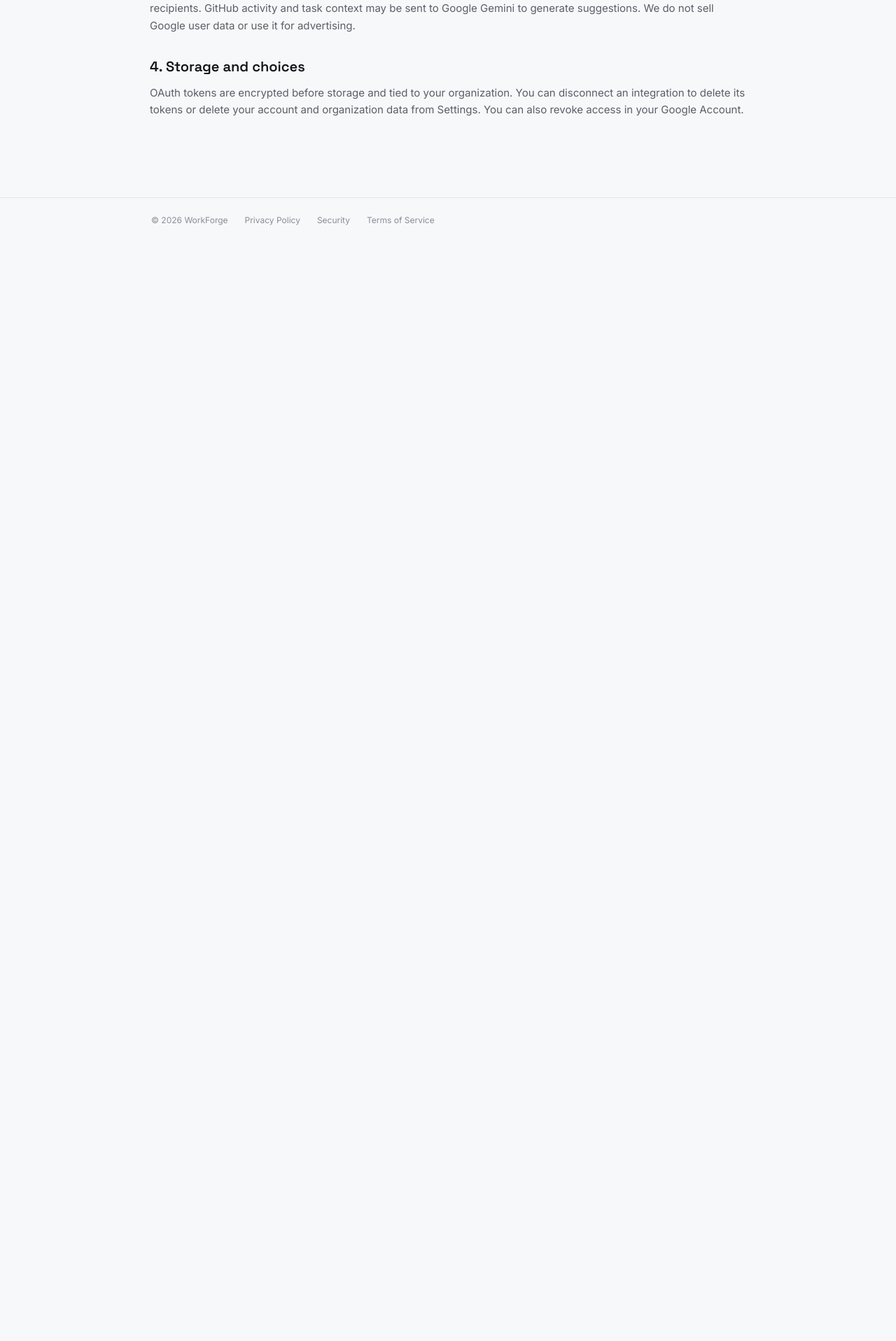
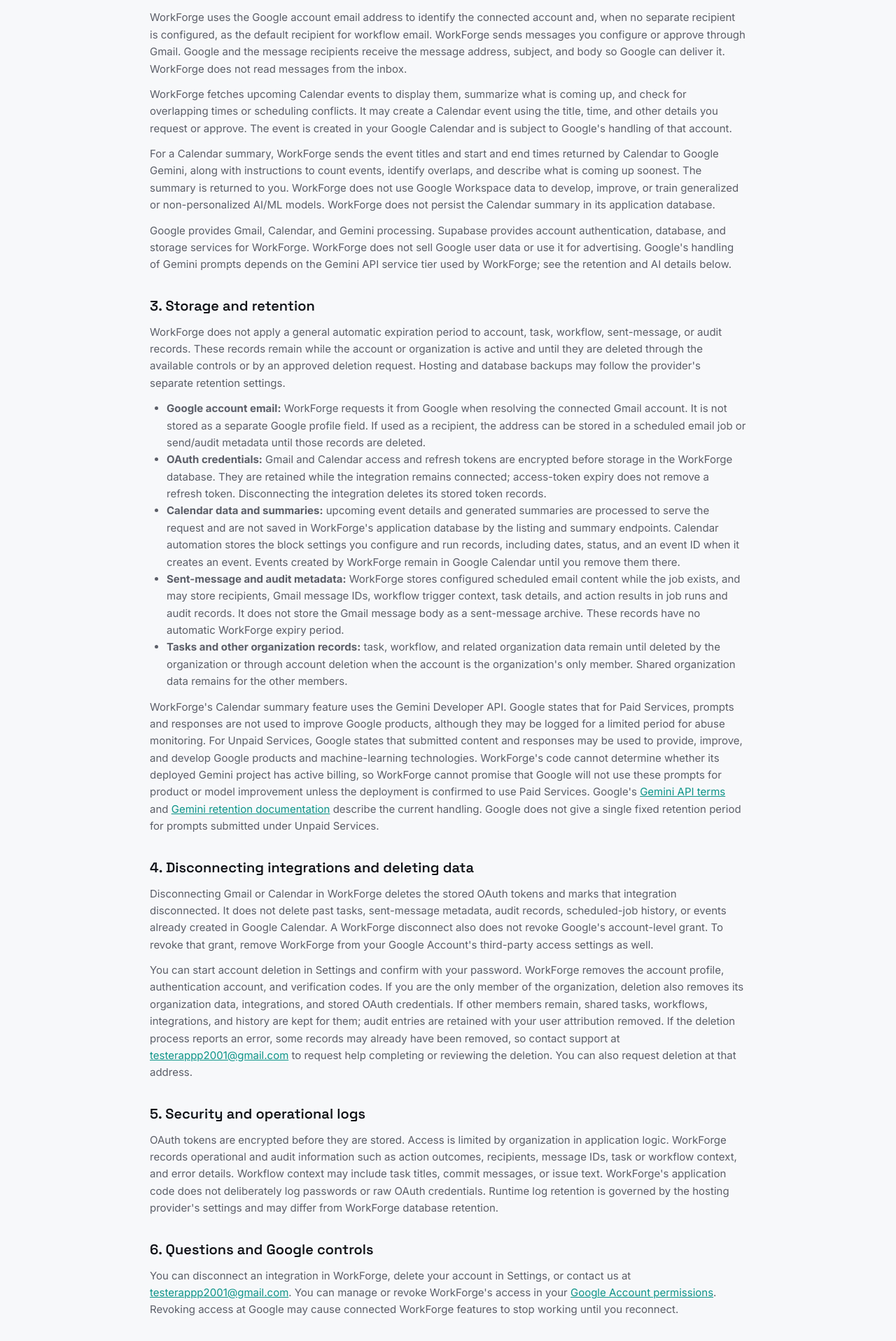
Before and after one commit to KeshavKandoi/AI-AUTOMATION, a React (Vite) app in the folder ai-coo-frontend/: page /privacy in a window 1280 px wide. Shown: the part 563-2480 px from the top of the page at 70% size. Before the commit the page ends 910 px from the top, so only its background shows below. Built offline with nearby package versions, Linux system fonts and the light colour scheme; no server answers.

Commit message:
Update Privacy Policy content for clarity on data handling and Google integrations; add tests for privacy policy disclosures and routing

```diff
--- a/ai-coo-frontend/src/pages/legal/PrivacyPolicy.tsx
+++ b/ai-coo-frontend/src/pages/legal/PrivacyPolicy.tsx
@@ -1,22 +1,191 @@
 import LegalPageLayout from './LegalPageLayout'
 import LegalSection from './LegalSection'
 
-const LAST_UPDATED = 'October 11, 2026'
+const LAST_UPDATED = 'October 13, 2026'
 
 export default function PrivacyPolicy() {
   return (
     <LegalPageLayout title="Privacy Policy" lastUpdated={LAST_UPDATED}>
-      <LegalSection number="1" title="Information we collect">
-        <p>WorkForge stores your account name, email address, organization, tasks, workflow settings, job applications, scheduled jobs, and audit records. Basic request logs help us operate and secure the service.</p>
+      <LegalSection number="1" title="Information WorkForge handles">
+        <p>
+          WorkForge stores account and organization details, tasks, workflows, scheduled jobs,
+          integration settings, and audit records in its application database. WorkForge does not
+          read Gmail messages or the Gmail inbox. When Gmail is connected, WorkForge requests the
+          connected Google account email address and permission to send email. When Calendar is
+          connected, WorkForge accesses calendar events and event details needed for the features
+          you use.
+        </p>
+        <p>
+          The Gmail connection requests the{' '}
+          <code>https://www.googleapis.com/auth/gmail.send</code> and{' '}
+          <code>https://www.googleapis.com/auth/userinfo.email</code> scopes. Calendar requests{' '}
+          <code>https://www.googleapis.com/auth/calendar</code>. WorkForge calls Gmail&apos;s send
+          API and Google&apos;s user-info endpoint; it does not list, retrieve, or search inbox
+          messages. Calendar access is used to list upcoming events and create events you request
+          or approve.
+        </p>
       </LegalSection>
-      <LegalSection number="2" title="Google account access">
-        <p>Connecting Gmail is optional. We request only the Gmail send permission and your Google account email address. WorkForge sends email when you approve a task or configure a workflow or scheduled email job. It does not read your inbox, list messages, or modify mailbox state.</p>
+
+      <LegalSection number="2" title="How Google data is used and shared">
+        <p>
+          WorkForge uses the Google account email address to identify the connected account and,
+          when no separate recipient is configured, as the default recipient for workflow email.
+          WorkForge sends messages you configure or approve through Gmail. Google and the message
+          recipients receive the message address, subject, and body so Google can deliver it.
+          WorkForge does not read messages from the inbox.
+        </p>
+        <p>
+          WorkForge fetches upcoming Calendar events to display them, summarize what is coming up,
+          and check for overlapping times or scheduling conflicts. It may create a Calendar event
+          using the title, time, and other details you request or approve. The event is created in
+          your Google Calendar and is subject to Google&apos;s handling of that account.
+        </p>
+        <p>
+          For a Calendar summary, WorkForge sends the event titles and start and end times returned
+          by Calendar to Google Gemini, along with instructions to count events, identify overlaps,
+          and describe what is coming up soonest. The summary is returned to you. WorkForge does not
+          use Google Workspace data to develop, improve, or train generalized or non-personalized
+          AI/ML models. WorkForge does not persist the Calendar summary in its application database.
+        </p>
+        <p>
+          Google provides Gmail, Calendar, and Gemini processing. Supabase provides account
+          authentication, database, and storage services for WorkForge. WorkForge does not sell
+          Google user data or use it for advertising. Google&apos;s handling of Gemini prompts
+          depends on the Gemini API service tier used by WorkForge; see the retention and AI
+          details below.
+        </p>
       </LegalSection>
-      <LegalSection number="3" title="Use and sharing">
-        <p>We use your data to provide the features you request. Gmail messages you choose to send go to Google and their recipients. GitHub activity and task context may be sent to Google Gemini to generate suggestions. We do not sell Google user data or use it for advertising.</p>
+
+      <LegalSection number="3" title="Storage and retention">
+        <p>
+          WorkForge does not apply a general automatic expiration period to account, task, workflow,
+          sent-message, or audit records. These records remain while the account or organization is
+          active and until they are deleted through the available controls or by an approved deletion
+          request. Hosting and database backups may follow the provider&apos;s separate retention
+          settings.
+        </p>
+        <ul className="list-disc pl-6">
+          <li>
+            <strong>Google account email:</strong> WorkForge requests it from Google when resolving
+            the connected Gmail account. It is not stored as a separate Google profile field. If
+            used as a recipient, the address can be stored in a scheduled email job or send/audit
+            metadata until those records are deleted.
+          </li>
+          <li>
+            <strong>OAuth credentials:</strong> Gmail and Calendar access and refresh tokens are
+            encrypted before storage in the WorkForge database. They are retained while the
+            integration remains connected; access-token expiry does not remove a refresh token.
+            Disconnecting the integration deletes its stored token records.
+          </li>
+          <li>
+            <strong>Calendar data and summaries:</strong> upcoming event details and generated
+            summaries are processed to serve the request and are not saved in WorkForge&apos;s
+            application database by the listing and summary endpoints. Calendar automation stores
+            the block settings you configure and run records, including dates, status, and an event
+            ID when it creates an event. Events created by WorkForge remain in Google Calendar until
+            you remove them there.
+          </li>
+          <li>
+            <strong>Sent-message and audit metadata:</strong> WorkForge stores configured scheduled
+            email content while the job exists, and may store recipients, Gmail message IDs, workflow
+            trigger context, task details, and action results in job runs and audit records. It does
+            not store the Gmail message body as a sent-message archive. These records have no
+            automatic WorkForge expiry period.
+          </li>
+          <li>
+            <strong>Tasks and other organization records:</strong> task, workflow, and related
+            organization data remain until deleted by the organization or through account deletion
+            when the account is the organization&apos;s only member. Shared organization data remains
+            for the other members.
+          </li>
+        </ul>
+        <p>
+          WorkForge&apos;s Calendar summary feature uses the Gemini Developer API. Google states that
+          for Paid Services, prompts and responses are not used to improve Google products, although
+          they may be logged for a limited period for abuse monitoring. For Unpaid Services, Google
+          states that submitted content and responses may be used to provide, improve, and develop
+          Google products and machine-learning technologies. WorkForge&apos;s code cannot determine
+          whether its deployed Gemini project has active billing, so WorkForge cannot promise that
+          Google will not use these prompts for product or model improvement unless the deployment
+          is confirmed to use Paid Services. Google&apos;s{' '}
+          <a
+            className="text-[var(--color-signal)] underline"
+            href="https://ai.google.dev/gemini-api/terms"
+            target="_blank"
+            rel="noreferrer"
+          >
+            Gemini API terms
+          </a>{' '}
+          and{' '}
+          <a
+            className="text-[var(--color-signal)] underline"
+            href="https://ai.google.dev/gemini-api/docs/zdr"
+            target="_blank"
+            rel="noreferrer"
+          >
+            Gemini retention documentation
+          </a>{' '}
+          describe the current handling. Google does not give a single fixed retention period for
+          prompts submitted under Unpaid Services.
+        </p>
       </LegalSection>
-      <LegalSection number="4" title="Storage and choices">
-        <p>OAuth tokens are encrypted before storage and tied to your organization. You can disconnect an integration to delete its tokens or delete your account and organization data from Settings. You can also revoke access in your Google Account.</p>
+
+      <LegalSection number="4" title="Disconnecting integrations and deleting data">
+        <p>
+          Disconnecting Gmail or Calendar in WorkForge deletes the stored OAuth tokens and marks
+          that integration disconnected. It does not delete past tasks, sent-message metadata,
+          audit records, scheduled-job history, or events already created in Google Calendar. A
+          WorkForge disconnect also does not revoke Google&apos;s account-level grant. To revoke that
+          grant, remove WorkForge from your Google Account&apos;s third-party access settings as
+          well.
+        </p>
+        <p>
+          You can start account deletion in Settings and confirm with your password. WorkForge
+          removes the account profile, authentication account, and verification codes. If you are
+          the only member of the organization, deletion also removes its organization data,
+          integrations, and stored OAuth credentials. If other members remain, shared tasks,
+          workflows, integrations, and history are kept for them; audit entries are retained with
+          your user attribution removed. If the deletion process reports an error, some records may
+          already have been removed, so contact support at{' '}
+          <a className="text-[var(--color-signal)] underline" href="mailto:testerappp2001@gmail.com">
+            testerappp2001@gmail.com
+          </a>{' '}
+          to request help completing or reviewing the deletion. You can also request deletion at
+          that address.
+        </p>
+      </LegalSection>
+
+      <LegalSection number="5" title="Security and operational logs">
+        <p>
+          OAuth tokens are encrypted before they are stored. Access is limited by organization in
+          application logic. WorkForge records operational and audit information such as action
+          outcomes, recipients, message IDs, task or workflow context, and error details. Workflow
+          context may include task titles, commit messages, or issue text. WorkForge&apos;s application
+          code does not deliberately log passwords or raw OAuth credentials. Runtime log retention
+          is governed by the hosting provider&apos;s settings and may differ from WorkForge database
+          retention.
+        </p>
+      </LegalSection>
+
+      <LegalSection number="6" title="Questions and Google controls">
+        <p>
+          You can disconnect an integration in WorkForge, delete your account in Settings, or
+          contact us at{' '}
+          <a className="text-[var(--color-signal)] underline" href="mailto:testerappp2001@gmail.com">
+            testerappp2001@gmail.com
+          </a>
+          . You can manage or revoke WorkForge&apos;s access in your{' '}
+          <a
+            className="text-[var(--color-signal)] underline"
+            href="https://myaccount.google.com/permissions"
+            target="_blank"
+            rel="noreferrer"
+          >
+            Google Account permissions
+          </a>
+          . Revoking access at Google may cause connected WorkForge features to stop working until
+          you reconnect.
+        </p>
       </LegalSection>
     </LegalPageLayout>
   )
```
Also changed, not shown: 2 other files (tests, documents, lock files or other folders).
